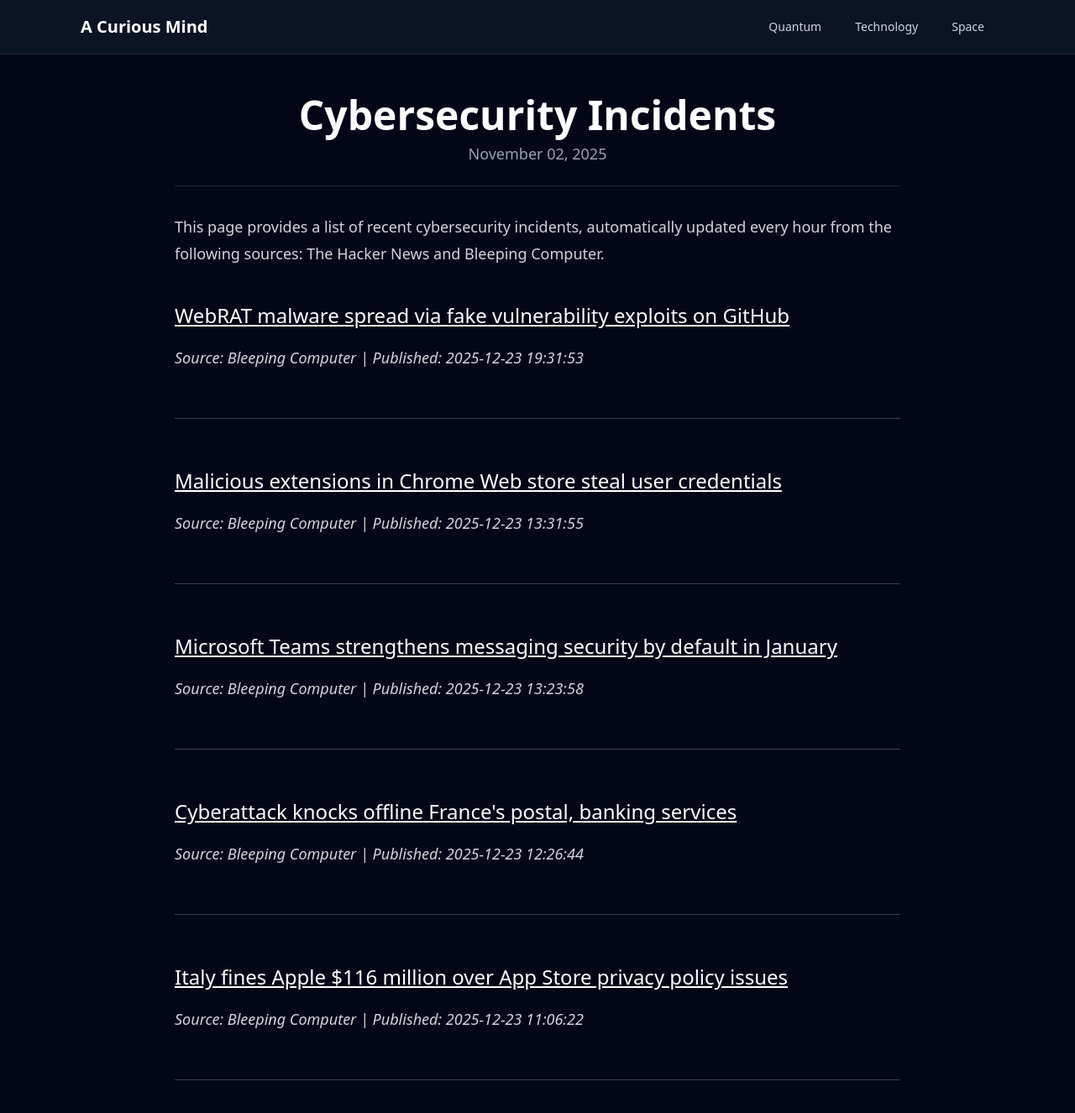
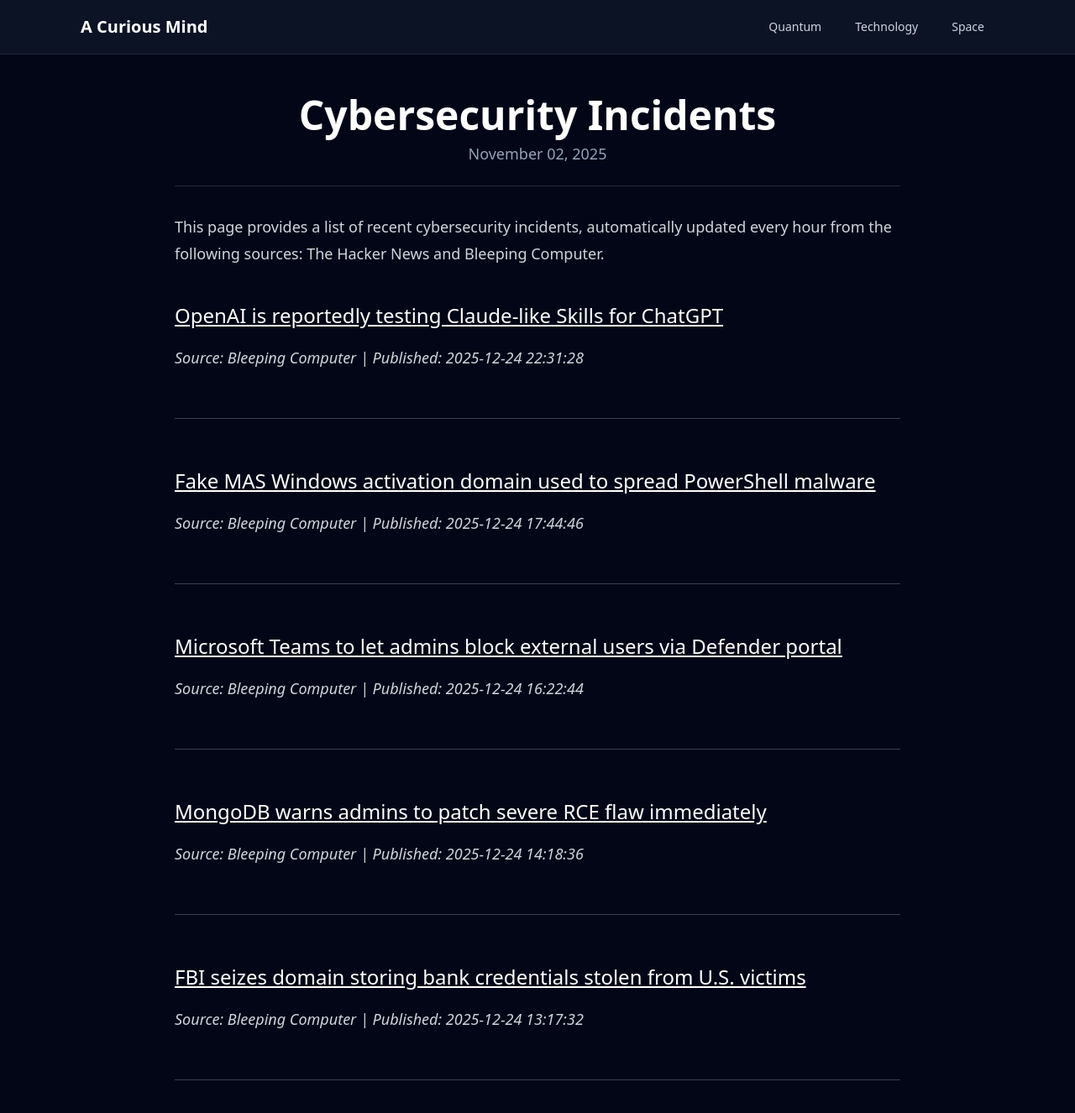
Before and after one commit to onehl7/onehl7.github.io, a Jekyll site: the page built from _posts/2025-11-02-cybersecurity-incidents.md, in a window 1280 px wide and 1400 px high. Shown: the top 1326 px of the window at 84% size. Built offline with Jekyll 4.4.1, drawn with Linux system fonts in a browser that asks for light colours; nearby versions of some CDN libraries.

Commit message:
Update news data

```diff
--- a/_data/news.json
+++ b/_data/news.json
@@ -1,32 +1,32 @@
 [
   {
     "source": "Bleeping Computer",
-    "title": "WebRAT malware spread via fake vulnerability exploits on GitHub",
-    "link": "https://www.bleepingcomputer.com/news/security/webrat-malware-spread-via-fake-vulnerability-exploits-on-github/",
-    "published": "2025-12-23 19:31:53"
+    "title": "OpenAI is reportedly testing Claude-like Skills for ChatGPT",
+    "link": "https://www.bleepingcomputer.com/news/artificial-intelligence/openai-is-reportedly-testing-claude-like-skills-for-chatgpt/",
+    "published": "2025-12-24 22:31:28"
   },
   {
     "source": "Bleeping Computer",
-    "title": "Malicious extensions in Chrome Web store steal user credentials",
-    "link": "https://www.bleepingcomputer.com/news/security/malicious-extensions-in-chrome-web-store-steal-user-credentials/",
-    "published": "2025-12-23 13:31:55"
+    "title": "Fake MAS Windows activation domain used to spread PowerShell malware",
+    "link": "https://www.bleepingcomputer.com/news/security/fake-mas-windows-activation-domain-used-to-spread-powershell-malware/",
+    "published": "2025-12-24 17:44:46"
   },
   {
     "source": "Bleeping Computer",
-    "title": "Microsoft Teams strengthens messaging security by default in January",
-    "link": "https://www.bleepingcomputer.com/news/microsoft/microsoft-teams-strengthens-messaging-security-by-default-in-january/",
-    "published": "2025-12-23 13:23:58"
+    "title": "Microsoft Teams to let admins block external users via Defender portal",
+    "link": "https://www.bleepingcomputer.com/news/microsoft/microsoft-teams-to-let-admins-block-external-users-via-defender-portal/",
+    "published": "2025-12-24 16:22:44"
   },
   {
     "source": "Bleeping Computer",
-    "title": "Cyberattack knocks offline France's postal, banking services",
-    "link": "https://www.bleepingcomputer.com/news/security/cyberattack-knocks-offline-frances-postal-banking-services/",
-    "published": "2025-12-23 12:26:44"
+    "title": "MongoDB warns admins to patch severe RCE flaw immediately",
+    "link": "https://www.bleepingcomputer.com/news/security/mongodb-warns-admins-to-patch-severe-rce-flaw-immediately/",
+    "published": "2025-12-24 14:18:36"
   },
   {
     "source": "Bleeping Computer",
-    "title": "Italy fines Apple $116 million over App Store privacy policy issues",
-    "link": "https://www.bleepingcomputer.com/news/security/italy-fines-apple-116-million-over-app-store-tracking-privacy-practices/",
-    "published": "2025-12-23 11:06:22"
+    "title": "FBI seizes domain storing bank credentials stolen from U.S. victims",
+    "link": "https://www.bleepingcomputer.com/news/security/fbi-seizes-domain-storing-bank-credentials-stolen-from-us-victims/",
+    "published": "2025-12-24 13:17:32"
   }
 ]
```
